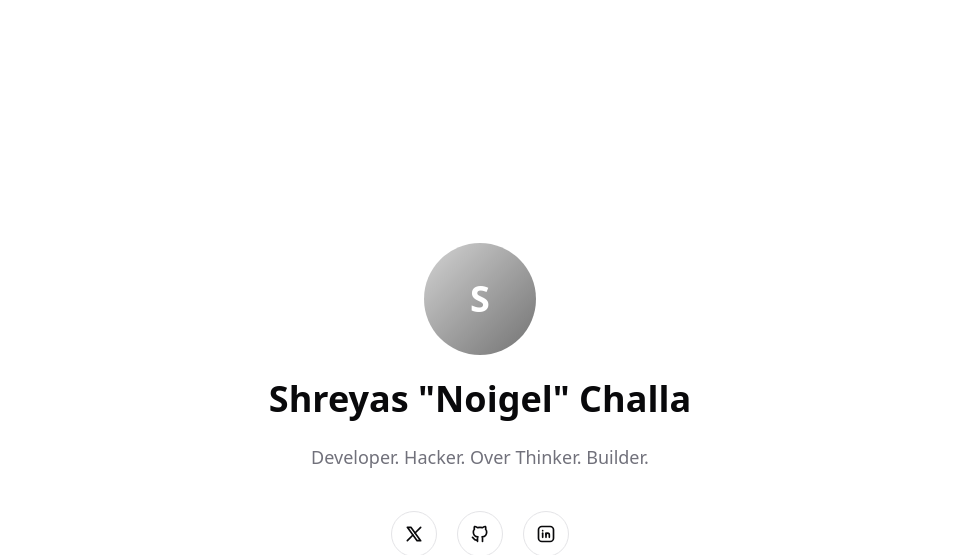
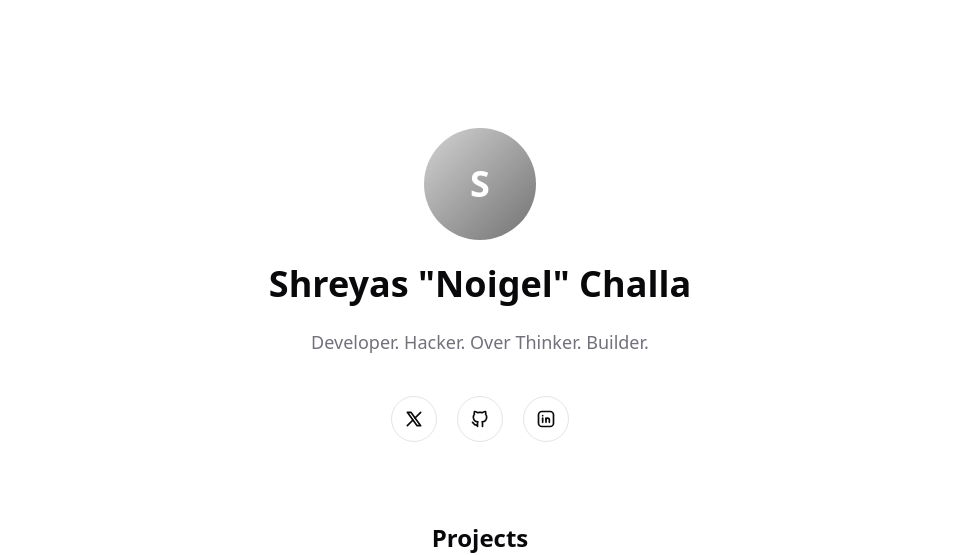
Before and after one commit to shreyas-challa/shreyas-challa.github.io, a React (Vite) app: page /about in a window 1280 px wide. Shown: the top 555 px of the page, without its empty margins (160-1119 px from the left). Built offline with nearby package versions, Linux system fonts and the light colour scheme; no server answers.

Commit message:
Remove min-h-screen from profile so project cards are visible without scrolling

```diff
--- a/src/about.jsx
+++ b/src/about.jsx
@@ -52,7 +52,7 @@ export default function About() {
   const dockLinks = user ? [...links.slice(0, -1), createLink, links[links.length - 1]] : links
   return (
     <div className="flex flex-col items-center w-full px-4">
-      <div className="flex flex-col items-center gap-6 max-w-lg text-center min-h-screen justify-center">
+      <div className="flex flex-col items-center gap-6 max-w-lg text-center pt-32 pb-12 justify-center">
         <div className="w-28 h-28 rounded-full bg-gradient-to-br from-neutral-300 to-neutral-500 dark:from-neutral-600 dark:to-neutral-800 flex items-center justify-center text-4xl font-bold text-white select-none">
           S
         </div>
```
